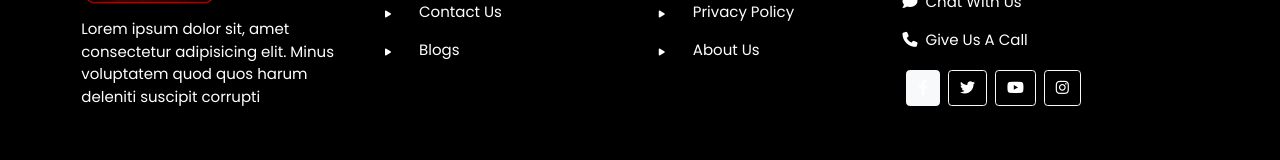
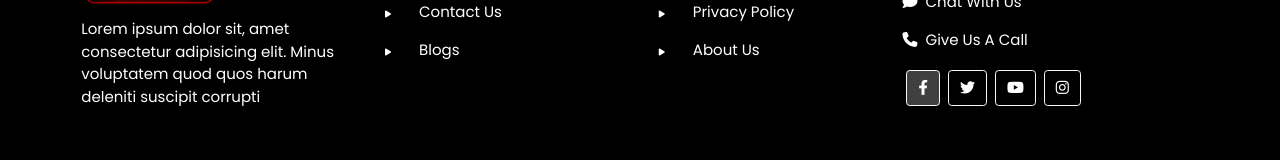
Before and after one commit to Muzammilhasnain/rush, a Next.js app: page / in a window 1280 px wide. In both pictures the pointer is over the button 923 px from the left and 3588 px from the top of the page. Shown: the part 3500-3660 px from the top of the page. Built offline with nearby package versions, Linux system fonts and the light colour scheme.

Commit message:
web icons hover

```diff
--- a/styles/globals.css
+++ b/styles/globals.css
@@ -497,6 +497,9 @@ a {
   border-radius: 50px;
   background: #404040;
   border: none
+}
+.webIcon:hover{
+  background: #404040 !important;
 }
 .privacy {
   color: #ffff;
```
